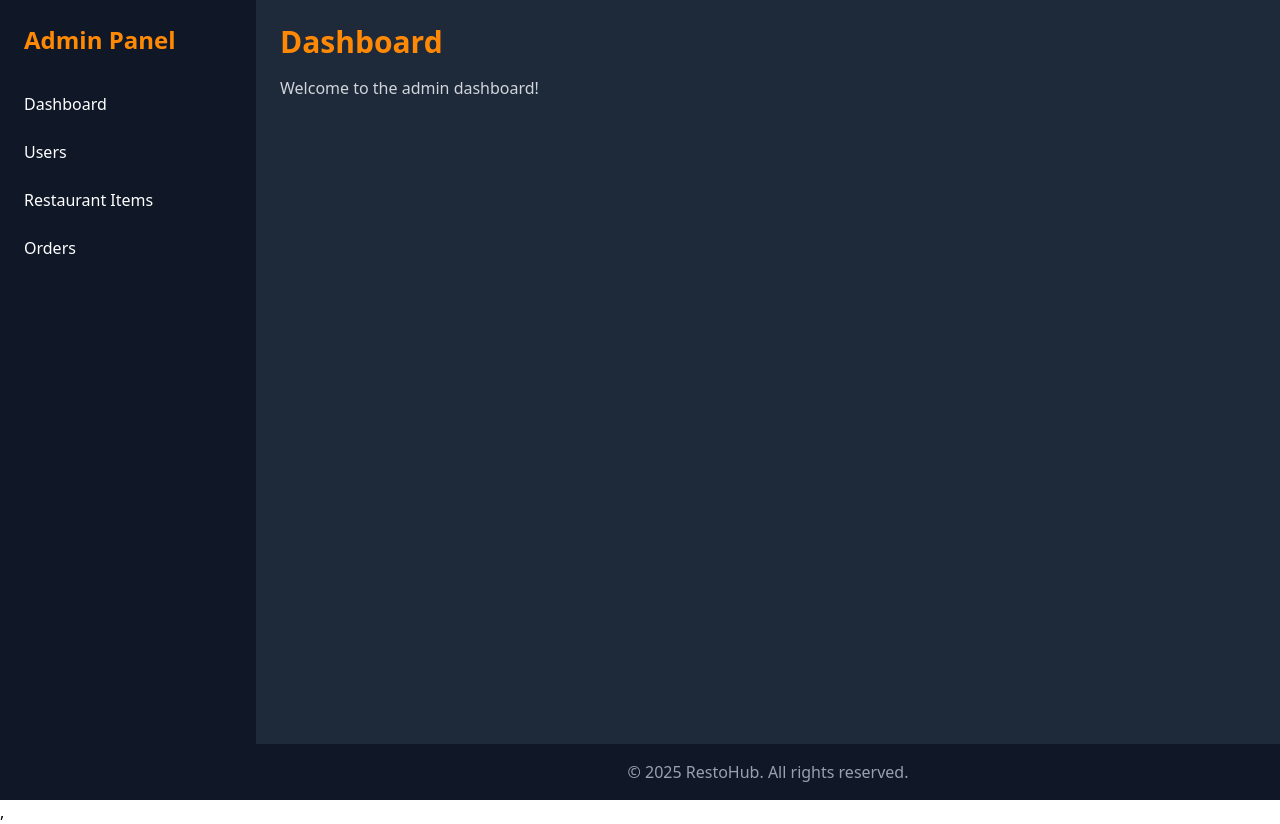
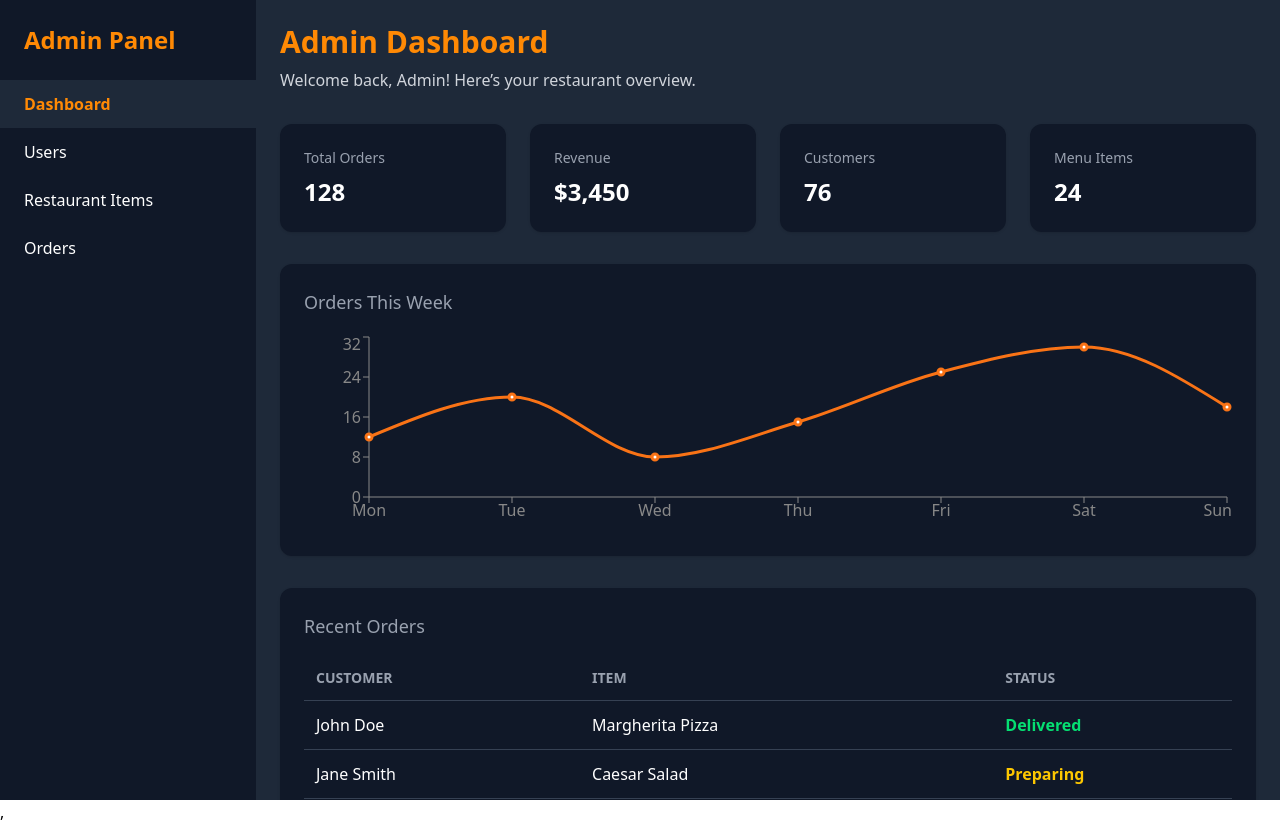
Before and after one commit to Code-with-Dinesh/Restro, a React app in the folder Frontend/: page /admin in a window 1280 px wide. Built offline with nearby package versions, Linux system fonts and the light colour scheme; the HTML template or start-up script is replaced by a standard one.

Commit message:
feat: enhance admin dashboard with role-based rendering and add chart components; update package dependencies

```diff
--- a/Frontend/package.json
+++ b/Frontend/package.json
@@ -14,7 +14,9 @@
     "framer-motion": "^12.23.19",
     "react": "^19.1.1",
     "react-dom": "^19.1.1",
+    "react-is": "^19.1.1",
     "react-router-dom": "^7.9.1",
+    "recharts": "^3.2.1",
     "tailwindcss": "^4.1.13"
   },
   "devDependencies": {
--- a/Frontend/src/App.jsx
+++ b/Frontend/src/App.jsx
@@ -14,7 +14,7 @@ const App = () => {
     <Routes>
 
       <Route path="/admin" element={<AdminLayout role={role}/>}>
-         <Route index element={<Dashboard/>}/>
+         <Route index element={<Dashboard role={role}/>}/>
       </Route>
       {/* Routes without MainLayout */}
       <Route path="/login" element={<Login />} />
--- a/Frontend/src/Layout/Adminlayout.jsx
+++ b/Frontend/src/Layout/Adminlayout.jsx
@@ -1,20 +1,25 @@
 import React from "react";
 import { Outlet } from "react-router-dom";
 import Sidebar from "../components/Sidebar";
-import Footer from "../components/Footer";
+
 
 export default function AdminLayout({ role }) {
+
   return (
-    <div className="flex min-h-screen bg-gray-800 text-white">
-      {/* Sidebar */}
-      <Sidebar role={role} />
+    <div className="flex h-screen bg-gray-800 text-white">
 
-      {/* Main content */}
+      <div className="h-screen sticky top-0">
+        <Sidebar role={role} />
+      </div>
+
+
       <div className="flex-1 flex flex-col">
-        <div className="flex-1 p-6">
-          <Outlet />
+
+        <div className="flex-1 overflow-auto p-6">
+          <Outlet role={role} />
         </div>
-        <Footer />
+
+
       </div>
     </div>
   );
--- a/Frontend/src/components/Sidebar.jsx
+++ b/Frontend/src/components/Sidebar.jsx
@@ -2,7 +2,7 @@ import React from 'react'
 import { NavLink } from 'react-router-dom'
 const Sidebar = ({role}) => {
     const adminLinks = [
-    {name:"Dashboard",path:"/admin/dashboard"},
+    {name:"Dashboard",path:"/admin"},
     {name:"Users" ,path:"/admin/users"},
     { name: "Restaurant Items", path: "/admin/restaurant-items" },
     { name: "Orders", path: "/admin/orders" },
--- a/Frontend/src/pages/Dashboard.jsx
+++ b/Frontend/src/pages/Dashboard.jsx
@@ -1,10 +1,129 @@
 import React from "react";
+import { LineChart, Line, XAxis, YAxis, Tooltip, ResponsiveContainer } from "recharts";
 
-export default function Dashboard() {
+// Sample data for charts
+const salesData = [
+  { day: "Mon", orders: 12 },
+  { day: "Tue", orders: 20 },
+  { day: "Wed", orders: 8 },
+  { day: "Thu", orders: 15 },
+  { day: "Fri", orders: 25 },
+  { day: "Sat", orders: 30 },
+  { day: "Sun", orders: 18 },
+];
+
+// Sample recent orders (for admin)
+const recentOrders = [
+  { id: 1, customer: "John Doe", item: "Margherita Pizza", status: "Delivered" },
+  { id: 2, customer: "Jane Smith", item: "Caesar Salad", status: "Preparing" },
+  { id: 3, customer: "Bob Johnson", item: "Grilled Chicken", status: "Pending" },
+  { id: 4, customer: "Alice Brown", item: "Chocolate Lava Cake", status: "Delivered" },
+];
+
+// Sample user orders (for user role)
+const userOrders = [
+  { id: 1, item: "Margherita Pizza", status: "Delivered" },
+  { id: 2, item: "Caesar Salad", status: "Preparing" },
+];
+
+export default function Dashboard({ role }) {
+  console.log(role)
+  if (role === "admin") {
+    return (
+      <div className="space-y-8">
+        <div>
+          <h1 className="text-3xl font-bold text-orange-400 mb-2">Admin Dashboard</h1>
+          <p className="text-gray-300">Welcome back, Admin! Here’s your restaurant overview.</p>
+        </div>
+
+        {/* Metrics Cards */}
+        <div className="grid grid-cols-1 sm:grid-cols-2 lg:grid-cols-4 gap-6">
+          <div className="bg-gray-900 p-6 rounded-xl shadow hover:shadow-lg transition">
+            <h2 className="text-gray-400 text-sm">Total Orders</h2>
+            <p className="text-2xl font-bold text-white mt-2">128</p>
+          </div>
+          <div className="bg-gray-900 p-6 rounded-xl shadow hover:shadow-lg transition">
+            <h2 className="text-gray-400 text-sm">Revenue</h2>
+            <p className="text-2xl font-bold text-white mt-2">$3,450</p>
+          </div>
+          <div className="bg-gray-900 p-6 rounded-xl shadow hover:shadow-lg transition">
+            <h2 className="text-gray-400 text-sm">Customers</h2>
+            <p className="text-2xl font-bold text-white mt-2">76</p>
+          </div>
+          <div className="bg-gray-900 p-6 rounded-xl shadow hover:shadow-lg transition">
+            <h2 className="text-gray-400 text-sm">Menu Items</h2>
+            <p className="text-2xl font-bold text-white mt-2">24</p>
+          </div>
+        </div>
+
+        {/* Sales Chart */}
+        <div className="bg-gray-900 p-6 rounded-xl shadow">
+          <h2 className="text-gray-400 text-lg mb-4">Orders This Week</h2>
+          <ResponsiveContainer width="100%" height={200}>
+            <LineChart data={salesData}>
+              <XAxis dataKey="day" stroke="#888" />
+              <YAxis stroke="#888" />
+              <Tooltip />
+              <Line type="monotone" dataKey="orders" stroke="#F97316" strokeWidth={3} />
+            </LineChart>
+          </ResponsiveContainer>
+        </div>
+
+        {/* Recent Orders Table */}
+        <div className="bg-gray-900 p-6 rounded-xl shadow overflow-x-auto">
+          <h2 className="text-gray-400 text-lg mb-4">Recent Orders</h2>
+          <table className="min-w-full text-left">
+            <thead>
+              <tr className="text-gray-400 uppercase text-sm border-b border-gray-700">
+                <th className="p-3">Customer</th>
+                <th className="p-3">Item</th>
+                <th className="p-3">Status</th>
+              </tr>
+            </thead>
+            <tbody>
+              {recentOrders.map((order) => (
+                <tr key={order.id} className="border-b border-gray-700 hover:bg-gray-800 transition">
+                  <td className="p-3">{order.customer}</td>
+                  <td className="p-3">{order.item}</td>
+                  <td className={`p-3 font-semibold ${
+                    order.status === "Delivered" ? "text-green-400" :
+                    order.status === "Preparing" ? "text-yellow-400" :
+                    "text-red-400"
+                  }`}>
+                    {order.status}
+                  </td>
+                </tr>
+              ))}
+            </tbody>
+          </table>
+        </div>
+      </div>
+    );
+  }
+
+  // User Dashboard
   return (
-    <div>
-      <h1 className="text-3xl font-bold text-orange-400 mb-4">Dashboard</h1>
-      <p className="text-gray-300">Welcome to the admin dashboard!</p>
+    <div className="space-y-8">
+      <div>
+        <h1 className="text-3xl font-bold text-orange-400 mb-2">User Dashboard</h1>
+        <p className="text-gray-300">Welcome back! Here’s your order summary.</p>
+      </div>
+
+      {/* User Orders */}
+      <div className="grid grid-cols-1 sm:grid-cols-2 lg:grid-cols-3 gap-6">
+        {userOrders.map((order) => (
+          <div key={order.id} className="bg-gray-900 p-6 rounded-xl shadow hover:shadow-lg transition">
+            <h2 className="text-gray-400 text-sm">{order.item}</h2>
+            <p className={`text-2xl font-bold mt-2 ${
+              order.status === "Delivered" ? "text-green-400" :
+              order.status === "Preparing" ? "text-yellow-400" :
+              "text-red-400"
+            }`}>
+              {order.status}
+            </p>
+          </div>
+        ))}
+      </div>
     </div>
   );
 }
```
Also changed, not shown: 1 other file (tests, documents, lock files or other folders).
